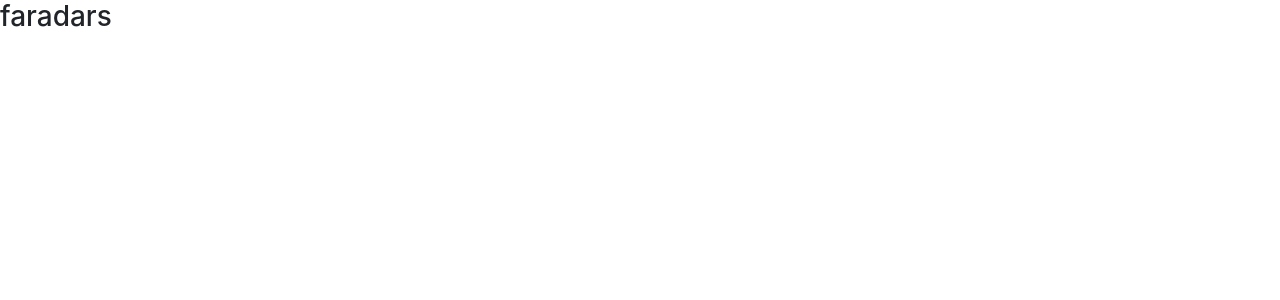
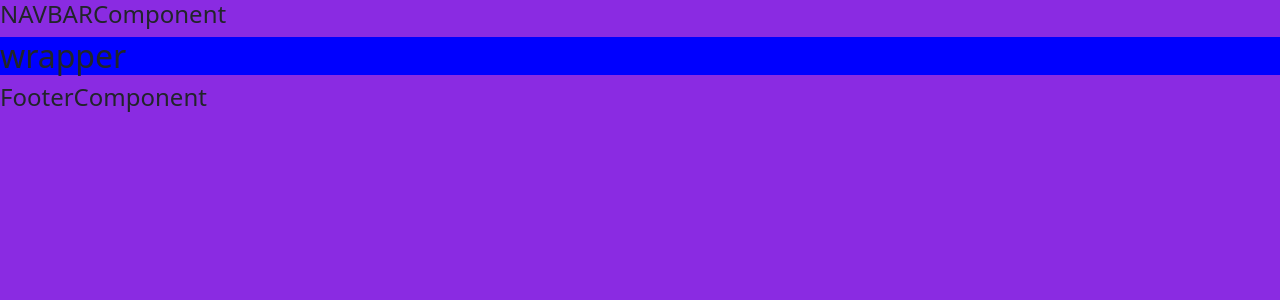
Before and after one commit to Yeganeh-Hossein/crypto-website, a React (Create React App) app: page / in a window 1280 px wide. Shown: the top 300 px of the page. Built offline with nearby package versions, Linux system fonts and the light colour scheme; the HTML template or start-up script is replaced by a standard one.

Commit message:
new update

```diff
--- a/public/index.html
+++ b/public/index.html
@@ -13,7 +13,7 @@
 
     <link rel="manifest" href="%PUBLIC_URL%/manifest.json" />
 
-    <title>developer:Hossein Yeganeh</title>
+    <title>Developer:Hossein Yeganeh</title>
   </head>
   <body>
     <noscript>You need to enable JavaScript to run this app.</noscript>
--- a/src/App.jsx
+++ b/src/App.jsx
@@ -1,9 +1,24 @@
+import FooterComponent from "./components/ui/Footer.component";
+import NAVBARComponent from "./components/ui/Navbar.component";
+
 function App() {
   return (
-    <div className="App">
-      <h3>faradars</h3>
+    <div>
+        {/*NAVBAR*/}
+          <NAVBARComponent/>
+
+        {/*wrapper*/}
+          <div className="wrapper">
+            <h2>wrapper</h2>
+          </div>
+
+        {/*FOOTER*/}
+          <FooterComponent/>
+
+
+
     </div>
   );
-}
+};
 
 export default App;
--- /dev/null
+++ b/src/components/ui/Footer.component.jsx
@@ -0,0 +1,10 @@
+import React from 'react'
+
+const FooterComponent = () => {
+  return (
+    <div>
+      <h4>FooterComponent</h4>
+    </div>
+  )
+}
+export default FooterComponent;
--- /dev/null
+++ b/src/components/ui/Navbar.component.jsx
@@ -0,0 +1,10 @@
+import React from "react";
+
+const NAVBARComponent = () => {
+    return(
+        <div>
+        <h4> NAVBARComponent </h4>
+        </div>
+    );
+};
+export default NAVBARComponent;
--- a/src/index.css
+++ b/src/index.css
@@ -1,13 +1,14 @@
-body {
-  margin: 0;
-  font-family: -apple-system, BlinkMacSystemFont, 'Segoe UI', 'Roboto', 'Oxygen',
-    'Ubuntu', 'Cantarell', 'Fira Sans', 'Droid Sans', 'Helvetica Neue',
-    sans-serif;
-  -webkit-font-smoothing: antialiased;
-  -moz-osx-font-smoothing: grayscale;
+*{
+    padding: 0;
+    margin: 0;
+    box-sizing: border-box;
+}
+body{
+
+background: blueviolet;
+
 }
 
-code {
-  font-family: source-code-pro, Menlo, Monaco, Consolas, 'Courier New',
-    monospace;
+.wrapper{
+    background-color: blue;
 }
```
